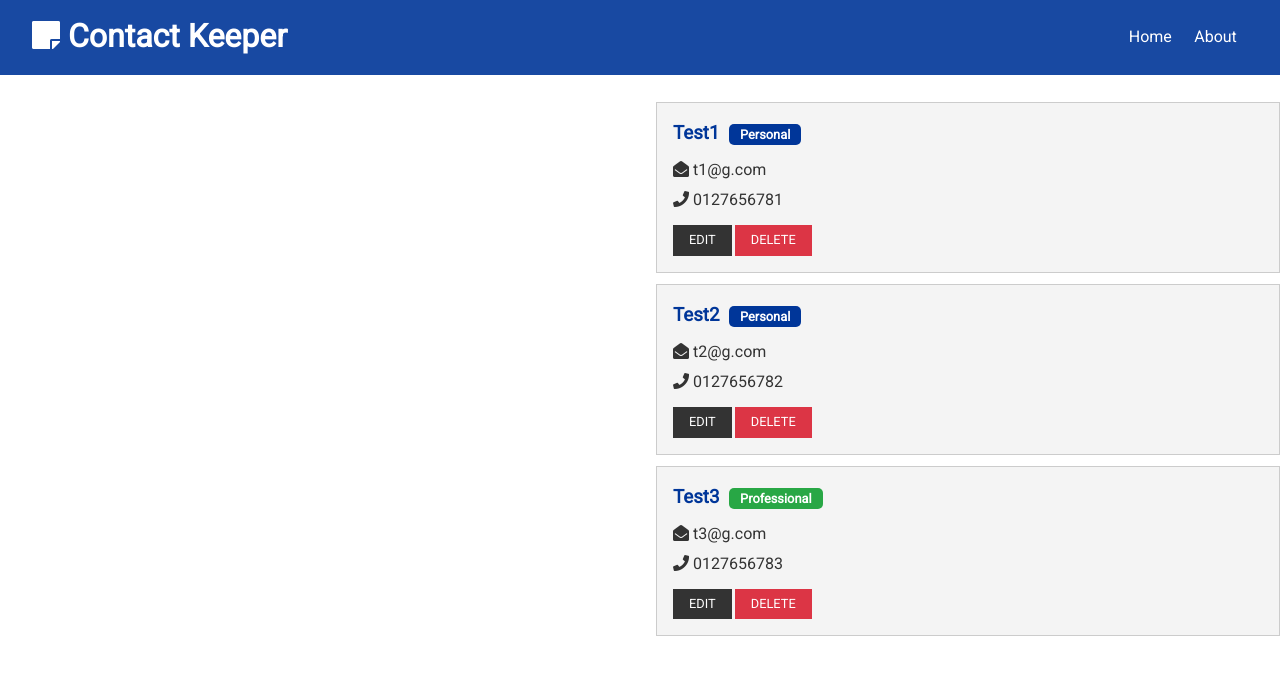
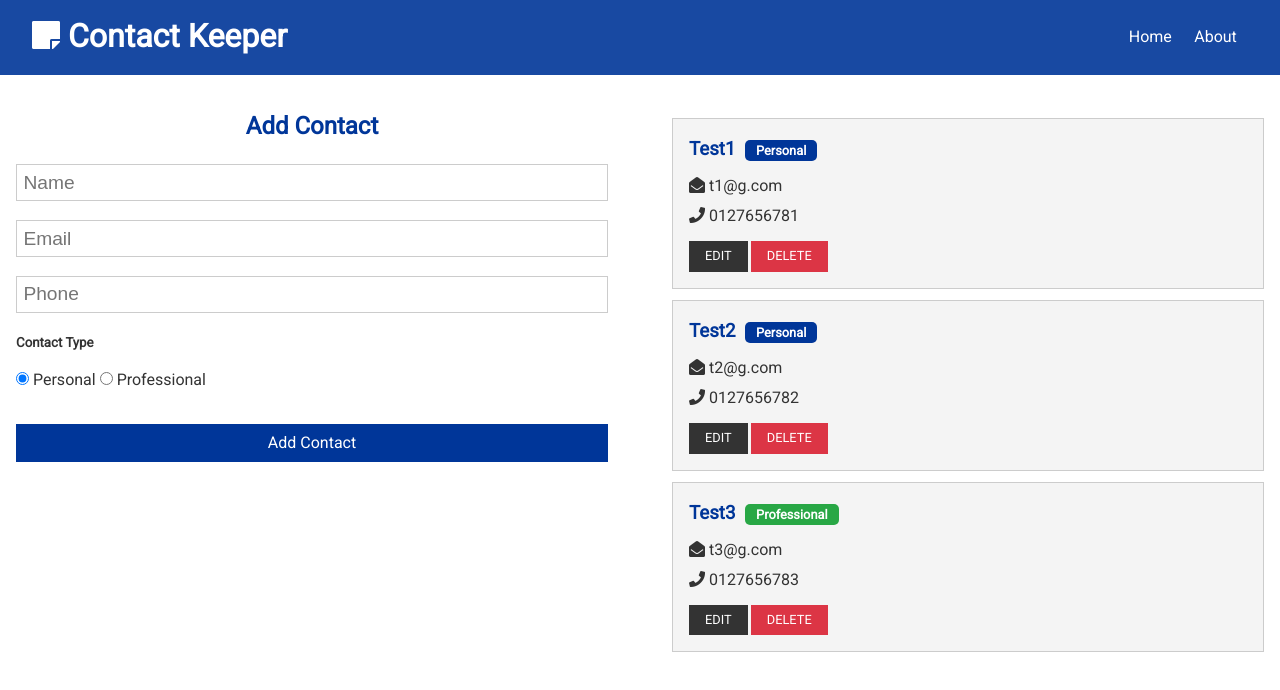
Before and after one commit to AF3204/contactKeeperAfd, a React (Create React App) app in the folder client/: page / in a window 1280 px wide. Shown: the top 690 px of the page. Built offline with nearby package versions, Linux system fonts and the light colour scheme.

Commit message:
ADDED: ContactForm Component

```diff
--- a/client/src/components/contacts/ContactForm.js
+++ b/client/src/components/contacts/ContactForm.js
@@ -1,10 +1,95 @@
-import React from 'react'
+import React, {useState, useContext} from 'react'
+import ContactContext from '../../context/contact/contactContext'
 
 const ContactForm = () => {
+    // Using Context
+    const contactContext = useContext(ContactContext);
+
+    // Setting the state to detect changes as well as the default state
+    const [contact, setContact] = useState({
+        name:'',
+        email:'',
+        phone:'',
+        type:'personal'
+    })
+
+    // Destructuring
+    const{ name, email, phone, type} = contact
+
+    // OnChange. e-> event parameter; name:target-> based on the input box
+    // setContact here cause it changed state. Remember that
+    const onChange = e =>setContact({
+        ...contact,
+        [e.target.name]: e.target.value
+    })
+
+    // OnSubmit -> send to context
+    const onSubmit = e =>{
+        // No default submission
+        e.preventDefault()
+        // Using Context
+        contactContext.addContact(contact)
+        // Once send, we reset
+        setContact({
+            name:'',
+            email:'',
+            phone:'',
+            type:'personal'
+        })
+    }
+
     return (
+        <form onSubmit={onSubmit}>
+        <h2 className='text-primary'>
+            Add Contact
+        </h2>
+        <input
+            type='text'
+            placeholder='Name'
+            name='name'
+            value={name}
+            onChange={onChange}
+        />
+        <input
+            type='email'
+            placeholder='Email'
+            name='email'
+            value={email}
+            onChange={onChange}
+        />
+        <input
+            type='text'
+            placeholder='Phone'
+            name='phone'
+            value={phone}
+            onChange={onChange}
+        />
+        <h5>Contact Type</h5>
+        <input
+            type='radio'
+            name='type'
+            value='personal'
+            checked={type === 'personal'}
+            onChange={onChange}
+        />{' '}
+        Personal{' '}
+        <input
+            type='radio'
+            name='type'
+            value='professional'
+            checked={type === 'professional'}
+            onChange={onChange}
+        />{' '}
+        Professional
         <div>
+            <input
+            type='submit'
+            value={'Add Contact'}
+            className='btn btn-primary btn-block'
+            />
+        </div>
 
-        </div>
+        </form>
     )
 }
 
--- a/client/src/components/pages/Home.js
+++ b/client/src/components/pages/Home.js
@@ -1,5 +1,6 @@
 import React from "react"
 import Contacts from '../contacts/Contacts.js'
+import ContactForm from "../contacts/ContactForm.js"
 
 const Home =()=>{
     return(
@@ -7,10 +8,11 @@
         //     <h1>Home | Test</h1>
         // </div>
         <div className='grid-2'>
-            <div>
+            <div className='p-1'>
                 {/* Contact Form */}
+                <ContactForm/>
             </div>
-            <div>
+            <div className='p-1'>
                 {/* Contact List */}
                 <Contacts/>
             </div>
--- a/client/src/context/contact/ContactState.js
+++ b/client/src/context/contact/ContactState.js
@@ -1,5 +1,5 @@
 import React, {useReducer} from 'react'
-import uuid from 'uuid'
+import {v4 as uuid} from 'uuid'
 import ContactContext from './contactContext'
 import contactReducer from './contactReducer'
 import {
@@ -43,7 +43,10 @@
     const [state, dispatch] = useReducer(contactReducer, initialState)
 
     // Add Contact
-
+    const addContact = contact =>{
+      contact.id = uuid.v4
+      dispatch({type:ADD_CONTACT,payload:contact})
+    }
     // Delete Contact
 
     // Set Contact
@@ -59,7 +62,8 @@
     return (
         <ContactContext.Provider
           value={{
-            contacts: state.contacts
+            contacts: state.contacts,
+            addContact
           }}
         >
           {props.children}
--- a/client/src/context/contact/contactReducer.js
+++ b/client/src/context/contact/contactReducer.js
@@ -0,0 +1,21 @@
+import {
+    ADD_CONTACT,
+    DELETE_CONTACT,
+    SET_CURRENT,
+    CLEAR_CURRENT,
+    UPDATE_CONTACT,
+    FILTER_CONTACTS,
+    CLEAR_FILTER
+} from '../types.js'
+
+export default(state,action)=>{
+    switch(action.type){
+        case ADD_CONTACT:
+            return{
+                ...state,
+                contacts: [...state.contacts,action.payload]
+            }
+        default:
+            return state
+    }
+}
```
